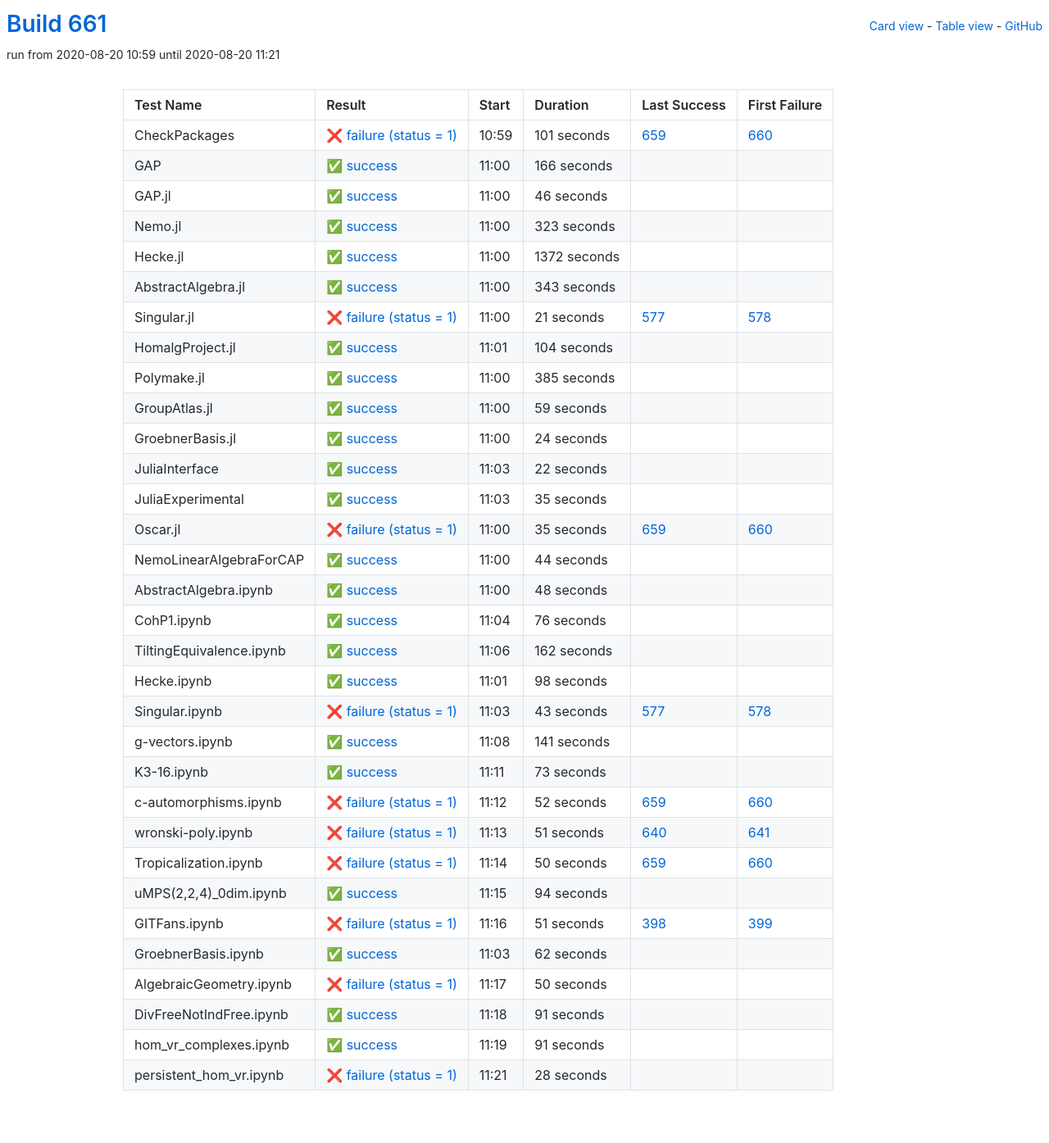
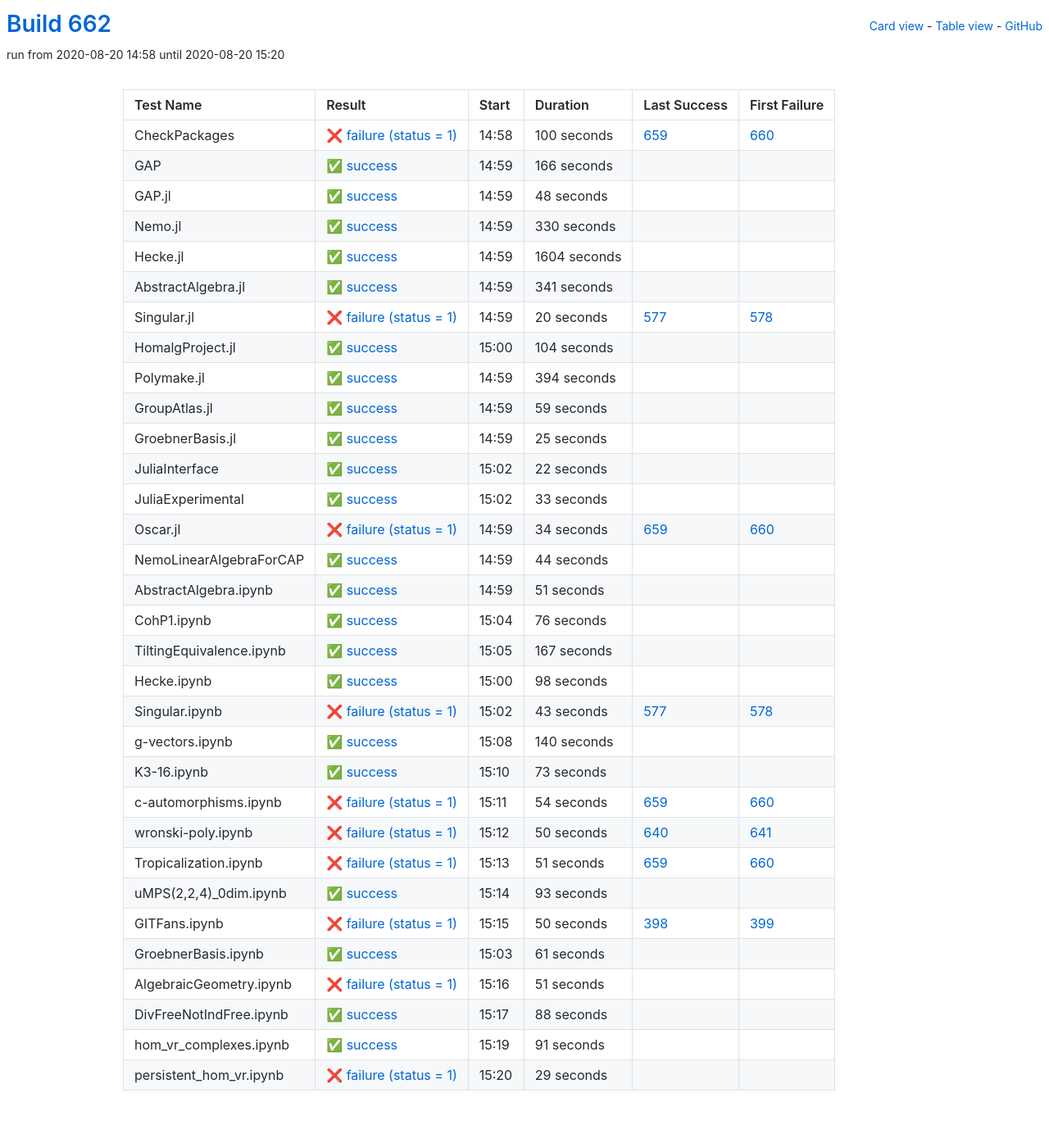
Before and after one commit to oscar-system/oscar-ci-status-stable, a Jekyll site: the page built from table.html, in a window 1280 px wide. Shown: the whole page at 82% size. Built offline with Jekyll 4.4.1, drawn with Linux system fonts in a browser that asks for light colours.

Commit message:
Build #662

```diff
--- a/_data/ci.yml
+++ b/_data/ci.yml
@@ -1,6 +1,6 @@
 ---
-build: 661
-build_url: https://oscarci.mathematik.uni-kl.de/job/oscar-stable/661/
+build: 662
+build_url: https://oscarci.mathematik.uni-kl.de/job/oscar-stable/662/
 job: oscar-stable
 organization: oscar-system
 repo: oscar-ci-status-stable
@@ -8,20 +8,20 @@ repourl: https://github.com/oscar-system/oscar-ci-status-stable
 tests:
 - name: CheckPackages
   id: checkpackages
-  log: https://oscarci.mathematik.uni-kl.de/job/oscar-stable/661/artifact/logs/build-661/CheckPackages.log
-  start: 2020-08-20 10:59
+  log: https://oscarci.mathematik.uni-kl.de/job/oscar-stable/662/artifact/logs/build-662/CheckPackages.log
+  start: 2020-08-20 14:58
   success: false
   exitcode: 1
   status: failure
-  duration: 101
+  duration: 100
   last_success: 659
   last_success_url: https://oscarci.mathematik.uni-kl.de/job/oscar-stable/659/
   first_failure: 660
   first_failure_url: https://oscarci.mathematik.uni-kl.de/job/oscar-stable/660/
 - name: GAP
   id: gap
-  log: https://oscarci.mathematik.uni-kl.de/job/oscar-stable/661/artifact/logs/build-661/GAP.log
-  start: 2020-08-20 11:00
+  log: https://oscarci.mathematik.uni-kl.de/job/oscar-stable/662/artifact/logs/build-662/GAP.log
+  start: 2020-08-20 14:59
   success: true
   exitcode: 0
   status: success
@@ -32,68 +32,68 @@ tests:
   first_failure_url:
 - name: GAP.jl
   id: gap-jl
-  log: https://oscarci.mathematik.uni-kl.de/job/oscar-stable/661/artifact/logs/build-661/GAP.jl.log
-  start: 2020-08-20 11:00
+  log: https://oscarci.mathematik.uni-kl.de/job/oscar-stable/662/artifact/logs/build-662/GAP.jl.log
+  start: 2020-08-20 14:59
   success: true
   exitcode: 0
   status: success
-  duration: 46
+  duration: 48
   last_success: false
   last_success_url:
   first_failure: false
   first_failure_url:
 - name: Nemo.jl
   id: nemo-jl
-  log: https://oscarci.mathematik.uni-kl.de/job/oscar-stable/661/artifact/logs/build-661/Nemo.jl.log
-  start: 2020-08-20 11:00
+  log: https://oscarci.mathematik.uni-kl.de/job/oscar-stable/662/artifact/logs/build-662/Nemo.jl.log
+  start: 2020-08-20 14:59
   success: true
   exitcode: 0
   status: success
-  duration: 323
+  duration: 330
   last_success: false
   last_success_url:
   first_failure: false
   first_failure_url:
 - name: Hecke.jl
   id: hecke-jl
-  log: https://oscarci.mathematik.uni-kl.de/job/oscar-stable/661/artifact/logs/build-661/Hecke.jl.log
-  start: 2020-08-20 11:00
+  log: https://oscarci.mathematik.uni-kl.de/job/oscar-stable/662/artifact/logs/build-662/Hecke.jl.log
+  start: 2020-08-20 14:59
   success: true
   exitcode: 0
   status: success
-  duration: 1372
+  duration: 1604
   last_success: false
   last_success_url:
   first_failure: false
   first_failure_url:
 - name: AbstractAlgebra.jl
   id: abstractalgebra-jl
-  log: https://oscarci.mathematik.uni-kl.de/job/oscar-stable/661/artifact/logs/build-661/AbstractAlgebra.jl.log
-  start: 2020-08-20 11:00
+  log: https://oscarci.mathematik.uni-kl.de/job/oscar-stable/662/artifact/logs/build-662/AbstractAlgebra.jl.log
+  start: 2020-08-20 14:59
   success: true
   exitcode: 0
   status: success
-  duration: 343
+  duration: 341
   last_success: false
   last_success_url:
   first_failure: false
   first_failure_url:
 - name: Singular.jl
   id: singular-jl
-  log: https://oscarci.mathematik.uni-kl.de/job/oscar-stable/661/artifact/logs/build-661/Singular.jl.log
-  start: 2020-08-20 11:00
+  log: https://oscarci.mathematik.uni-kl.de/job/oscar-stable/662/artifact/logs/build-662/Singular.jl.log
+  start: 2020-08-20 14:59
   success: false
   exitcode: 1
   status: failure
-  duration: 21
+  duration: 20
   last_success: 577
   last_success_url: https://oscarci.mathematik.uni-kl.de/job/oscar-stable/577/
   first_failure: 578
   first_failure_url: https://oscarci.mathematik.uni-kl.de/job/oscar-stable/578/
 - name: HomalgProject.jl
   id: homalgproject-jl
-  log: https://oscarci.mathematik.uni-kl.de/job/oscar-stable/661/artifact/logs/build-661/HomalgProject.jl.log
-  start: 2020-08-20 11:01
+  log: https://oscarci.mathematik.uni-kl.de/job/oscar-stable/662/artifact/logs/build-662/HomalgProject.jl.log
+  start: 2020-08-20 15:00
   success: true
   exitcode: 0
   status: success
@@ -104,20 +104,20 @@ tests:
   first_failure_url:
 - name: Polymake.jl
   id: polymake-jl
-  log: https://oscarci.mathematik.uni-kl.de/job/oscar-stable/661/artifact/logs/build-661/Polymake.jl.log
-  start: 2020-08-20 11:00
+  log: https://oscarci.mathematik.uni-kl.de/job/oscar-stable/662/artifact/logs/build-662/Polymake.jl.log
+  start: 2020-08-20 14:59
   success: true
   exitcode: 0
   status: success
-  duration: 385
+  duration: 394
   last_success: false
   last_success_url:
   first_failure: false
   first_failure_url:
 - name: GroupAtlas.jl
   id: groupatlas-jl
-  log: https://oscarci.mathematik.uni-kl.de/job/oscar-stable/661/artifact/logs/build-661/GroupAtlas.jl.log
-  start: 2020-08-20 11:00
+  log: https://oscarci.mathematik.uni-kl.de/job/oscar-stable/662/artifact/logs/build-662/GroupAtlas.jl.log
+  start: 2020-08-20 14:59
   success: true
   exitcode: 0
   status: success
@@ -128,20 +128,20 @@ tests:
   first_failure_url:
 - name: GroebnerBasis.jl
   id: groebnerbasis-jl
-  log: https://oscarci.mathematik.uni-kl.de/job/oscar-stable/661/artifact/logs/build-661/GroebnerBasis.jl.log
-  start: 2020-08-20 11:00
+  log: https://oscarci.mathematik.uni-kl.de/job/oscar-stable/662/artifact/logs/build-662/GroebnerBasis.jl.log
+  start: 2020-08-20 14:59
   success: true
   exitcode: 0
   status: success
-  duration: 24
+  duration: 25
   last_success: false
   last_success_url:
   first_failure: false
   first_failure_url:
 - name: JuliaInterface
   id: juliainterface
-  log: https://oscarci.mathematik.uni-kl.de/job/oscar-stable/661/artifact/logs/build-661/JuliaInterface.log
-  start: 2020-08-20 11:03
+  log: https://oscarci.mathematik.uni-kl.de/job/oscar-stable/662/artifact/logs/build-662/JuliaInterface.log
+  start: 2020-08-20 15:02
   success: true
   exitcode: 0
   status: success
@@ -152,32 +152,32 @@ tests:
   first_failure_url:
 - name: JuliaExperimental
   id: juliaexperimental
-  log: https://oscarci.mathematik.uni-kl.de/job/oscar-stable/661/artifact/logs/build-661/JuliaExperimental.log
-  start: 2020-08-20 11:03
+  log: https://oscarci.mathematik.uni-kl.de/job/oscar-stable/662/artifact/logs/build-662/JuliaExperimental.log
+  start: 2020-08-20 15:02
   success: true
   exitcode: 0
   status: success
-  duration: 35
+  duration: 33
   last_success: false
   last_success_url:
   first_failure: false
   first_failure_url:
 - name: Oscar.jl
   id: oscar-jl
-  log: https://oscarci.mathematik.uni-kl.de/job/oscar-stable/661/artifact/logs/build-661/Oscar.jl.log
-  start: 2020-08-20 11:00
+  log: https://oscarci.mathematik.uni-kl.de/job/oscar-stable/662/artifact/logs/build-662/Oscar.jl.log
+  start: 2020-08-20 14:59
   success: false
   exitcode: 1
   status: failure
-  duration: 35
+  duration: 34
   last_success: 659
   last_success_url: https://oscarci.mathematik.uni-kl.de/job/oscar-stable/659/
   first_failure: 660
   first_failure_url: https://oscarci.mathematik.uni-kl.de/job/oscar-stable/660/
 - name: NemoLinearAlgebraForCAP
   id: nemolinearalgebraforcap
-  log: https://oscarci.mathematik.uni-kl.de/job/oscar-stable/661/artifact/logs/build-661/NemoLinearAlgebraForCAP.log
-  start: 2020-08-20 11:00
+  log: https://oscarci.mathematik.uni-kl.de/job/oscar-stable/662/artifact/logs/build-662/NemoLinearAlgebraForCAP.log
+  start: 2020-08-20 14:59
   success: true
   exitcode: 0
   status: success
@@ -188,20 +188,20 @@ tests:
   first_failure_url:
 - name: AbstractAlgebra.ipynb
   id: abstractalgebra-ipynb
-  log: https://oscarci.mathematik.uni-kl.de/job/oscar-stable/661/artifact/logs/build-661/AbstractAlgebra.ipynb.log
-  start: 2020-08-20 11:00
+  log: https://oscarci.mathematik.uni-kl.de/job/oscar-stable/662/artifact/logs/build-662/AbstractAlgebra.ipynb.log
+  start: 2020-08-20 14:59
   success: true
   exitcode: 0
   status: success
-  duration: 48
+  duration: 51
   last_success: false
   last_success_url:
   first_failure: false
   first_failure_url:
 - name: CohP1.ipynb
   id: cohp1-ipynb
-  log: https://oscarci.mathematik.uni-kl.de/job/oscar-stable/661/artifact/logs/build-661/CohP1.ipynb.log
-  start: 2020-08-20 11:04
+  log: https://oscarci.mathematik.uni-kl.de/job/oscar-stable/662/artifact/logs/build-662/CohP1.ipynb.log
+  start: 2020-08-20 15:04
   success: true
   exitcode: 0
   status: success
@@ -212,20 +212,20 @@ tests:
   first_failure_url:
 - name: TiltingEquivalence.ipynb
   id: tiltingequivalence-ipynb
-  log: https://oscarci.mathematik.uni-kl.de/job/oscar-stable/661/artifact/logs/build-661/TiltingEquivalence.ipynb.log
-  start: 2020-08-20 11:06
+  log: https://oscarci.mathematik.uni-kl.de/job/oscar-stable/662/artifact/logs/build-662/TiltingEquivalence.ipynb.log
+  start: 2020-08-20 15:05
   success: true
   exitcode: 0
   status: success
-  duration: 162
+  duration: 167
   last_success: false
   last_success_url:
   first_failure: false
   first_failure_url:
 - name: Hecke.ipynb
   id: hecke-ipynb
-  log: https://oscarci.mathematik.uni-kl.de/job/oscar-stable/661/artifact/logs/build-661/Hecke.ipynb.log
-  start: 2020-08-20 11:01
+  log: https://oscarci.mathematik.uni-kl.de/job/oscar-stable/662/artifact/logs/build-662/Hecke.ipynb.log
+  start: 2020-08-20 15:00
   success: true
   exitcode: 0
   status: success
@@ -236,8 +236,8 @@ tests:
   first_failure_url:
 - name: Singular.ipynb
   id: singular-ipynb
-  log: https://oscarci.mathematik.uni-kl.de/job/oscar-stable/661/artifact/logs/build-661/Singular.ipynb.log
-  start: 2020-08-20 11:03
+  log: https://oscarci.mathematik.uni-kl.de/job/oscar-stable/662/artifact/logs/build-662/Singular.ipynb.log
+  start: 2020-08-20 15:02
   success: false
   exitcode: 1
   status: failure
@@ -248,20 +248,20 @@ tests:
   first_failure_url: https://oscarci.mathematik.uni-kl.de/job/oscar-stable/578/
 - name: g-vectors.ipynb
   id: g-vectors-ipynb
-  log: https://oscarci.mathematik.uni-kl.de/job/oscar-stable/661/artifact/logs/build-661/g-vectors.ipynb.log
-  start: 2020-08-20 11:08
+  log: https://oscarci.mathematik.uni-kl.de/job/oscar-stable/662/artifact/logs/build-662/g-vectors.ipynb.log
+  start: 2020-08-20 15:08
   success: true
   exitcode: 0
   status: success
-  duration: 141
+  duration: 140
   last_success: false
   last_success_url:
   first_failure: false
   first_failure_url:
 - name: K3-16.ipynb
   id: k3-16-ipynb
-  log: https://oscarci.mathematik.uni-kl.de/job/oscar-stable/661/artifact/logs/build-661/K3-16.ipynb.log
-  start: 2020-08-20 11:11
+  log: https://oscarci.mathematik.uni-kl.de/job/oscar-stable/662/artifact/logs/build-662/K3-16.ipynb.log
+  start: 2020-08-20 15:10
   success: true
   exitcode: 0
   status: success
@@ -272,104 +272,104 @@ tests:
   first_failure_url:
 - name: c-automorphisms.ipynb
   id: c-automorphisms-ipynb
-  log: https://oscarci.mathematik.uni-kl.de/job/oscar-stable/661/artifact/logs/build-661/c-automorphisms.ipynb.log
-  start: 2020-08-20 11:12
+  log: https://oscarci.mathematik.uni-kl.de/job/oscar-stable/662/artifact/logs/build-662/c-automorphisms.ipynb.log
+  start: 2020-08-20 15:11
   success: false
   exitcode: 1
   status: failure
-  duration: 52
+  duration: 54
   last_success: 659
   last_success_url: https://oscarci.mathematik.uni-kl.de/job/oscar-stable/659/
   first_failure: 660
   first_failure_url: https://oscarci.mathematik.uni-kl.de/job/oscar-stable/660/
 - name: wronski-poly.ipynb
   id: wronski-poly-ipynb
-  log: https://oscarci.mathematik.uni-kl.de/job/oscar-stable/661/artifact/logs/build-661/wronski-poly.ipynb.log
-  start: 2020-08-20 11:13
+  log: https://oscarci.mathematik.uni-kl.de/job/oscar-stable/662/artifact/logs/build-662/wronski-poly.ipynb.log
+  start: 2020-08-20 15:12
   success: false
   exitcode: 1
   status: failure
-  duration: 51
+  duration: 50
   last_success: 640
   last_success_url: https://oscarci.mathematik.uni-kl.de/job/oscar-stable/640/
   first_failure: 641
   first_failure_url: https://oscarci.mathematik.uni-kl.de/job/oscar-stable/641/
 - name: Tropicalization.ipynb
   id: tropicalization-ipynb
-  log: https://oscarci.mathematik.uni-kl.de/job/oscar-stable/661/artifact/logs/build-661/Tropicalization.ipynb.log
-  start: 2020-08-20 11:14
+  log: https://oscarci.mathematik.uni-kl.de/job/oscar-stable/662/artifact/logs/build-662/Tropicalization.ipynb.log
+  start: 2020-08-20 15:13
   success: false
   exitcode: 1
   status: failure
-  duration: 50
+  duration: 51
   last_success: 659
   last_success_url: https://oscarci.mathematik.uni-kl.de/job/oscar-stable/659/
   first_failure: 660
   first_failure_url: https://oscarci.mathematik.uni-kl.de/job/oscar-stable/660/
 - name: uMPS(2,2,4)_0dim.ipynb
   id: umps-2-2-4-0dim-ipynb
-  log: https://oscarci.mathematik.uni-kl.de/job/oscar-stable/661/artifact/logs/build-661/uMPS-2-2-4-_0dim.ipynb.log
-  start: 2020-08-20 11:15
+  log: https://oscarci.mathematik.uni-kl.de/job/oscar-stable/662/artifact/logs/build-662/uMPS-2-2-4-_0dim.ipynb.log
+  start: 2020-08-20 15:14
   success: true
   exitcode: 0
   status: success
-  duration: 94
+  duration: 93
   last_success: false
   last_success_url:
   first_failure: false
   first_failure_url:
 - name: GITFans.ipynb
   id: gitfans-ipynb
-  log: https://oscarci.mathematik.uni-kl.de/job/oscar-stable/661/artifact/logs/build-661/GITFans.ipynb.log
-  start: 2020-08-20 11:16
+  log: https://oscarci.mathematik.uni-kl.de/job/oscar-stable/662/artifact/logs/build-662/GITFans.ipynb.log
+  start: 2020-08-20 15:15
   success: false
   exitcode: 1
   status: failure
-  duration: 51
+  duration: 50
   last_success: 398
   last_success_url: https://oscarci.mathematik.uni-kl.de/job/oscar-stable/398/
   first_failure: 399
   first_failure_url: https://oscarci.mathematik.uni-kl.de/job/oscar-stable/399/
 - name: GroebnerBasis.ipynb
   id: groebnerbasis-ipynb
-  log: https://oscarci.mathematik.uni-kl.de/job/oscar-stable/661/artifact/logs/build-661/GroebnerBasis.ipynb.log
-  start: 2020-08-20 11:03
+  log: https://oscarci.mathematik.uni-kl.de/job/oscar-stable/662/artifact/logs/build-662/GroebnerBasis.ipynb.log
+  start: 2020-08-20 15:03
   success: true
   exitcode: 0
   status: success
-  duration: 62
+  duration: 61
   last_success: false
   last_success_url:
   first_failure: false
   first_failure_url:
 - name: AlgebraicGeometry.ipynb
   id: algebraicgeometry-ipynb
-  log: https://oscarci.mathematik.uni-kl.de/job/oscar-stable/661/artifact/logs/build-661/AlgebraicGeometry.ipynb.log
-  start: 2020-08-20 11:17
+  log: https://oscarci.mathematik.uni-kl.de/job/oscar-stable/662/artifact/logs/build-662/AlgebraicGeometry.ipynb.log
+  start: 2020-08-20 15:16
   success: false
   exitcode: 1
   status: failure
-  duration: 50
+  duration: 51
   last_success: false
   last_success_url:
   first_failure: false
   first_failure_url:
 - name: DivFreeNotIndFree.ipynb
   id: divfreenotindfree-ipynb
-  log: https://oscarci.mathematik.uni-kl.de/job/oscar-stable/661/artifact/logs/build-661/DivFreeNotIndFree.ipynb.log
-  start: 2020-08-20 11:18
+  log: https://oscarci.mathematik.uni-kl.de/job/oscar-stable/662/artifact/logs/build-662/DivFreeNotIndFree.ipynb.log
+  start: 2020-08-20 15:17
   success: true
   exitcode: 0
   status: success
-  duration: 91
+  duration: 88
   last_success: false
   last_success_url:
   first_failure: false
   first_failure_url:
 - name: hom_vr_complexes.ipynb
   id: hom-vr-complexes-ipynb
-  log: https://oscarci.mathematik.uni-kl.de/job/oscar-stable/661/artifact/logs/build-661/hom_vr_complexes.ipynb.log
-  start: 2020-08-20 11:19
+  log: https://oscarci.mathematik.uni-kl.de/job/oscar-stable/662/artifact/logs/build-662/hom_vr_complexes.ipynb.log
+  start: 2020-08-20 15:19
   success: true
   exitcode: 0
   status: success
@@ -380,12 +380,12 @@ tests:
   first_failure_url:
 - name: persistent_hom_vr.ipynb
   id: persistent-hom-vr-ipynb
-  log: https://oscarci.mathematik.uni-kl.de/job/oscar-stable/661/artifact/logs/build-661/persistent_hom_vr.ipynb.log
-  start: 2020-08-20 11:21
+  log: https://oscarci.mathematik.uni-kl.de/job/oscar-stable/662/artifact/logs/build-662/persistent_hom_vr.ipynb.log
+  start: 2020-08-20 15:20
   success: false
   exitcode: 1
   status: failure
-  duration: 28
+  duration: 29
   last_success: false
   last_success_url:
   first_failure: false
```
Also changed, not shown: README.md.
